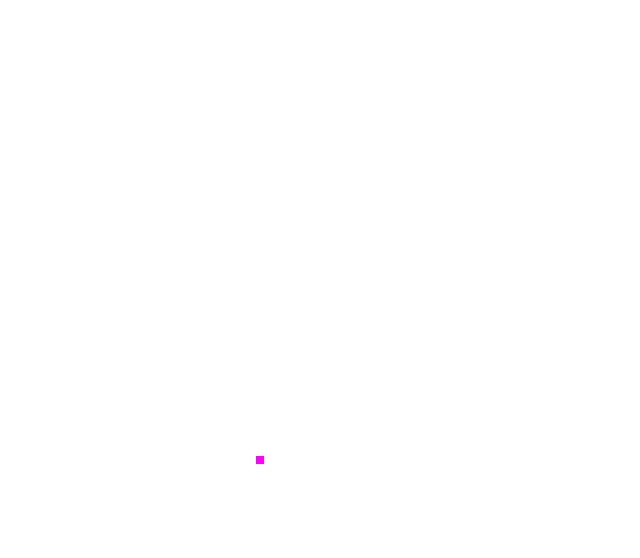
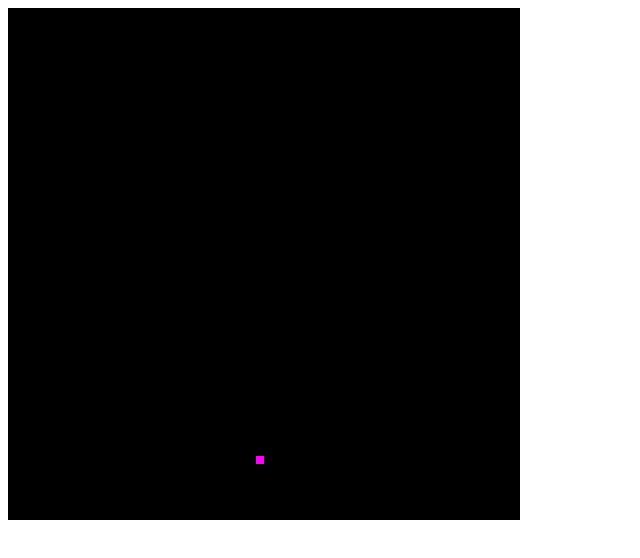
Before and after one commit to zzox/soft, a plain HTML site: page index.html in a window 1280 px wide. Shown: the whole page, without its empty margins (0-640 px from the left). Drawn offline with Linux system fonts and the light colour scheme.

Commit message:
black bg instead of transparent

```diff
--- a/index.html
+++ b/index.html
@@ -1,7 +1,7 @@
 <!DOCTYPE html>
 <html>
 <head>
-  <title>metablood</title>
+  <title>soft</title>
   <style type="css">
 
   </style>
@@ -27,8 +27,13 @@
     canvas.style.height = '512px'
     canvas.style.imageRendering = 'pixelated'
 
-    ctx.fillStyle = 'black'
-    ctx.fillRect(0, 0, 64, 64)
+    // ctx.fillStyle = 'black'
+    // ctx.fillRect(0, 0, 64, 64)
+
+    // make black instead of transparent by making alpha 255
+    for (let i = 0; i < imageData.data.length; i += 4) {
+        imageData.data[i + 3] = 255
+    }
 
     setPixel(imageData, 31, 56, [255, 0, 255, 255])
 
```
